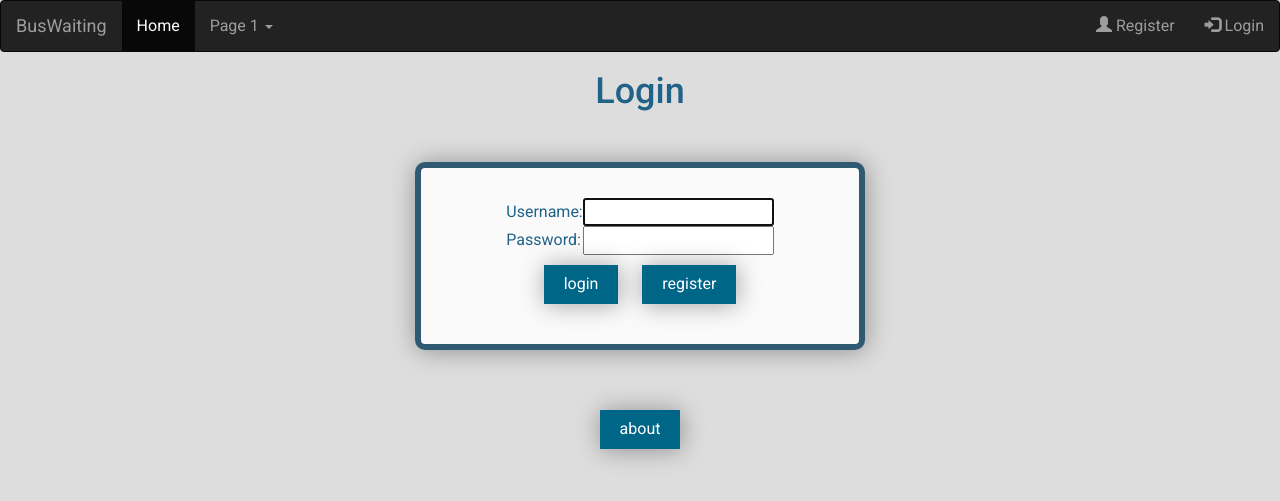
After one commit to a5810130/BusWaiting, a Django app: page /login/ in a window 1280 px wide. The commit adds this page. Shown: the top 501 px of the page. Run offline with Django 3.2, Linux system fonts and the light colour scheme; some libraries are stand-ins or nearby versions.

Commit message:
Update
- ระบบสมาชิก
- แถบ navbar

```diff
--- a/BusWaiting/settings.py
+++ b/BusWaiting/settings.py
@@ -15,6 +15,8 @@ import os
 # Build paths inside the project like this: os.path.join(BASE_DIR, ...)
 BASE_DIR = os.path.dirname(os.path.dirname(os.path.abspath(__file__)))
 
+LOGIN_REDIRECT_URL = "/"
+LOGOUT_REDIRECT_URL = "/logout_success"
 
 # Quick-start development settings - unsuitable for production
 # See https://docs.djangoproject.com/en/1.10/howto/deployment/checklist/
@@ -104,7 +106,7 @@ AUTH_PASSWORD_VALIDATORS = [
 # Internationalization
 # https://docs.djangoproject.com/en/1.10/topics/i18n/
 
-LANGUAGE_CODE = 'TH-th'
+LANGUAGE_CODE = 'EN-en'
 
 TIME_ZONE = 'Asia/Bangkok'
 
--- a/buswait/static/theme.css
+++ b/buswait/static/theme.css
@@ -75,11 +75,7 @@ body {
     text-decoration: none;
     font: 12px Arial, Helvetica, sans-serif;
 }
-.form-style-9 ul li input[type="button"]:hover,
-.form-style-9 ul li input[type="submit"]:hover {
-    background: linear-gradient(to bottom, #2D77A2 5%, #337DA8 100%);
-    background-color: #28739E;
-}
+
 
 
 .datagrid table {
@@ -116,17 +112,33 @@ body {
     font-size: 16px;
     font-weight: normal;
 }
-
-a {
+input[type="submit"] {
+	font-size: 16px;
     color: #FFFFFF;
-    padding: 8px 12px;
+    padding: 8px 20px;
+	border:0 none;
     margin: 10px;
     display: inline-block;
     background-color: #006687;
     text-decoration: none;
     box-shadow: 1px 1px 25px rgba(0, 0, 0, 0.35);
 }
-a:hover {
+input[type="submit"]:hover {
+	cursor:pointer;
+    background-color: #004b63;
+    text-decoration: none;
+}
+a.button {
+    color: #FFFFFF;
+    padding: 8px 20px;
+    margin: 10px;
+    display: inline-block;
+    background-color: #006687;
+    text-decoration: none;
+    box-shadow: 1px 1px 25px rgba(0, 0, 0, 0.35);
+}
+a.button:hover {
+	cursor:pointer;
     background-color: #004b63;
     text-decoration: none;
 }
--- a/buswait/templates/buswait/base.html
+++ b/buswait/templates/buswait/base.html
@@ -1,8 +1,43 @@
+<!DOCTYPE html>
+<html lang="en">
 <html>
+	<head>
     <title>{% block title %}
     {% endblock %} BusWaiting App</title>
-    <link href="/static/theme.css" rel="stylesheet">
+	<meta charset="utf-8">
+	<meta name="viewport" content="width=device-width, initial-scale=1">
+	<script src="https://ajax.googleapis.com/ajax/libs/jquery/3.2.1/jquery.min.js"></script>
+	<script src="https://maxcdn.bootstrapcdn.com/bootstrap/3.3.7/js/bootstrap.min.js"></script>
+	<link rel="stylesheet" href="https://maxcdn.bootstrapcdn.com/bootstrap/3.3.7/css/bootstrap.min.css">
+	<link href="/static/theme.css" rel="stylesheet">
+	</head>
     <body>
+	<nav class="navbar navbar-inverse">
+  <div class="container-fluid">
+    <div class="navbar-header">
+      <a class="navbar-brand" href={% url 'buswait:index' %}>BusWaiting</a>
+    </div>
+    <ul class="nav navbar-nav">
+      <li class="active"><a href="#">Home</a></li>
+      <li class="dropdown"><a class="dropdown-toggle" data-toggle="dropdown" href="#">Page 1 <span class="caret"></span></a>
+        <ul class="dropdown-menu">
+          <li><a href="#">Page 1-1</a></li>
+          <li><a href="#">Page 1-2</a></li>
+          <li><a href="#">Page 1-3</a></li>
+        </ul>
+      </li>
+    </ul>
+    <ul class="nav navbar-nav navbar-right">
+	{% if user.is_authenticated %}
+		<li><a href="#"><span class="glyphicon glyphicon-user"></span> {{user.username}}</a></li>
+		<li><a href={% url 'buswait:logout' %}><span class="glyphicon glyphicon-log-out"></span> Logout</a></li>
+	{% else %}
+		<li><a href={% url 'buswait:register' %}><span class="glyphicon glyphicon-user"></span> Register</a></li>
+		<li><a href={% url 'buswait:login' %}><span class="glyphicon glyphicon-log-in"></span> Login</a></li>
+	{% endif %}
+    </ul>
+  </div>
+</nav>
         <h1>{% block header %}{% endblock %}</h1>
         {% block detail %}{% endblock %}
         {% block input %}{% endblock %}
--- a/buswait/templates/buswait/index.html
+++ b/buswait/templates/buswait/index.html
@@ -31,5 +31,5 @@
             </datalist>
             <input type="submit" value="submit">
         </form>
-        <a href={% url 'buswait:about' %}>about</a>
+        <a class="button" href={% url 'buswait:about' %}>about</a>
 {% endblock %}
--- /dev/null
+++ b/buswait/templates/registration/login.html
@@ -0,0 +1,42 @@
+{% extends 'buswait/base.html' %}
+
+{% block title %}{% endblock %}
+
+{% block header %}Login{% endblock %}
+
+{% block input %}
+<form  class="form-style-9" method="post" action="{% url 'buswait:login' %}">
+{% if form.errors %}
+<p>Your username and password didn't match. Please try again.</p>
+{% endif %}
+
+{% if next %}
+    {% if user.is_authenticated %}
+    <p>Your account doesn't have access to this page. To proceed,
+    please login with an account that has access.</p>
+    {% else %}
+    <p>Please login to see this page.</p>
+    {% endif %}
+{% endif %}
+
+{% csrf_token %}
+
+<center>
+<table>
+<tr>
+    <td>Username:</td>
+    <td>{{ form.username }}</td>
+</tr>
+<tr>
+    <td>Password:</td>
+    <td>{{ form.password }}</td>
+</tr>
+</table>
+</center>
+
+<input type="submit" value="login" />
+<a class="button" href={% url 'buswait:register' %}>register</a>
+<input type="hidden" name="next" value="{{ next }}" />
+</form>
+        <a class="button" href={% url 'buswait:about' %}>about</a>
+{% endblock %}
--- a/buswait/urls.py
+++ b/buswait/urls.py
@@ -1,4 +1,4 @@
-from django.conf.urls import url
+from django.conf.urls import url, include
 from django.conf import settings
 from django.views.generic import TemplateView
 
@@ -12,4 +12,7 @@ urlpatterns = [
     url(r'^bus/$', views.busDetail, name='busDetail'),
     url(r'^about/$', TemplateView.as_view(template_name='buswait/about.html'), name='about'),
     url(r'^report/(?P<busStop_id>[0-9]+)/$', views.report_bus, name='report_bus'),
+	url(r'^register/$', views.register, name='register'),
+	url('^', include('django.contrib.auth.urls')),
+	url(r'^logout_success/$', views.logout_success, name='logout_success'),
 ]
```
Also changed, not shown: buswait/templates/buswait/busStopDetail.html (+3 -4 lines), buswait/templates/registration/register.html (added, +31 -0 lines), buswait/views.py (+31 -0 lines).
